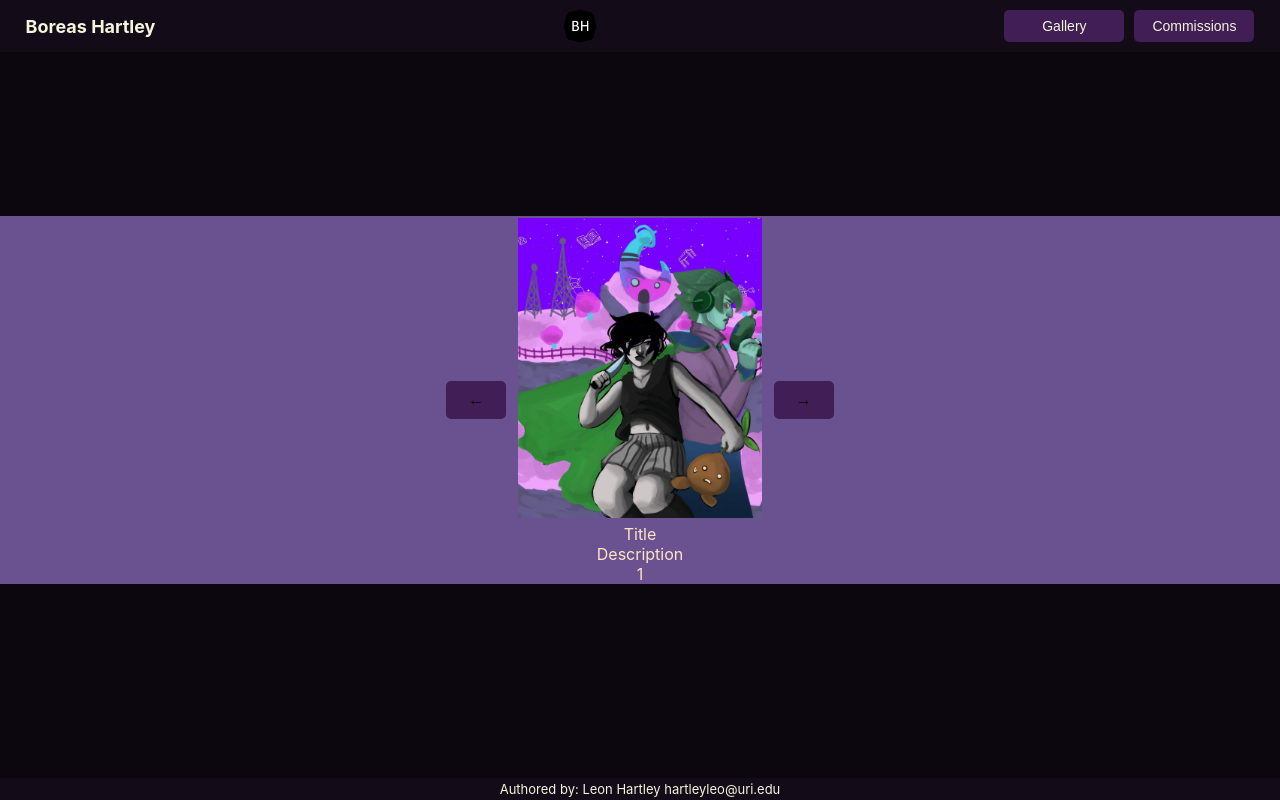
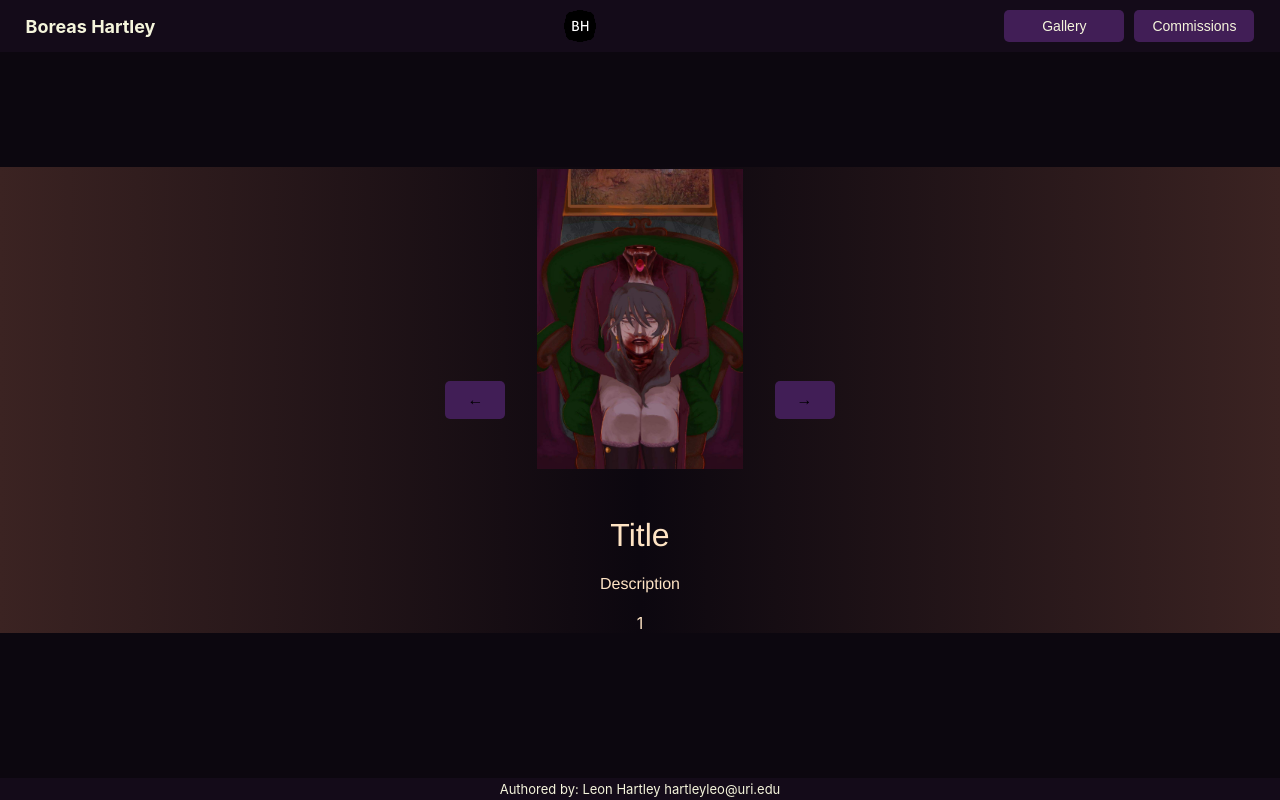
Before and after one commit to hartleyleo/Boreas-Hartley-Portfolio-Site, a React (Create React App) app in the folder portfolio-site/: page / in a window 1280 px wide. Both pictures are taken after a click on the button "Gallery". Built offline with nearby package versions, Linux system fonts and the light colour scheme.

Commit message:
Gallery Carousel working
page has been styled
- NO DATABASE TO KEEP IMAGE OBJECTS YET

```diff
--- a/portfolio-site/src/App.js
+++ b/portfolio-site/src/App.js
@@ -31,7 +31,7 @@ function App() {
       <div className="App-header">
 
         <div className="navbar-container">
-          <div className="navbar-title-container" onClick={() => setPageStateHelper(0)}>
+          <div className="navbar-title-container" onClick={() => { setPageStateHelper(0); setPageTitleHelper("Boreas") }}>
             <div>Boreas Hartley</div>
           </div>
           <div className="navbar-logo"><img alt="logo for website" src={logo} /></div>
--- a/portfolio-site/src/Components/GalleryCarousel.js
+++ b/portfolio-site/src/Components/GalleryCarousel.js
@@ -1,4 +1,4 @@
-import React, { useState, useEffect } from 'react';
+import React, { useState } from 'react';
 
 import calculateAverageRGB from '../JS/customFunctions';
 
@@ -8,9 +8,9 @@ const TabContent = ({ image }) => {
       <div>
           <img id="image-carousel-image" className="carousel-image" alt="instagram post for website" src={image} />
           <div className="gallery-info-container">
-            <div className="gallery-info-title">
+            <h1 className="gallery-info-title">
               Title
-            </div>
+            </h1>
             <div className="gallery-info-description">
               Description
             </div>
@@ -40,15 +40,26 @@ const GalleryCarousel = ({ image }) => {
     });
   };
 
-  calculateAverageRGB(image).then(avgRGB => {
+  // Promise object follow up to get the values returned to the averageRGB
+  calculateAverageRGB(image[activeTab - 1]).then(avgRGB => {
       setAverageRGB(avgRGB);
   }).catch(error => {
       console.error('Error calculating average RGB:', error);
   });
 
+  // Styling used for the the background color of the tab
   let tabStyle = {
-      backgroundColor: `rgb(${averageRGB.r}, ${averageRGB.g}, ${averageRGB.b})`
+    backgroundColor: `rgb(${averageRGB.r}, ${averageRGB.g}, ${averageRGB.b})`,
+    background: `linear-gradient(to left, rgba(${averageRGB.r}, ${averageRGB.g}, ${averageRGB.b}, 1), rgba(${averageRGB.r}, ${averageRGB.g}, ${averageRGB.b}, 0) 50%, rgba(${averageRGB.r}, ${averageRGB.g}, ${averageRGB.b}, 1))`,
   };
+
+  // let tabStyle = {
+  //   backgroundColor: `rgb(${averageRGB.r}, ${averageRGB.g}, ${averageRGB.b})`,
+  //   background: `linear-gradient(to left, rgba(${averageRGB.r}, ${averageRGB.g}, ${averageRGB.b}, 0), rgba(${averageRGB.r}, ${averageRGB.g}, ${averageRGB.b}, 1) 50%, rgba(${averageRGB.r}, ${averageRGB.g}, ${averageRGB.b}, 0))`
+  // };
+
+
+
 
   return (
     <div className="carousel-container" style={tabStyle}>
@@ -58,27 +69,27 @@ const GalleryCarousel = ({ image }) => {
 
           {activeTab === 1 &&
               <div>
-                  <TabContent image={image}/> 1
+                  <TabContent image={image[0]}/> 1
               </div>
           }
           {activeTab === 2 &&
               <div>
-                  <TabContent image={image}/> 2
+                  <TabContent image={image[1]}/> 2
               </div>
           }
           {activeTab === 3 &&
               <div>
-                  <TabContent image={image}/> 3
+                  <TabContent image={image[2]}/> 3
               </div>
           }
           {activeTab === 4 &&
               <div>
-                  <TabContent image={image}/> 4
+                  <TabContent image={image[3]}/> 4
               </div>
           }
           {activeTab === 5 &&
               <div>
-                  <TabContent image={image}/> 4
+                  <TabContent image={image[4]}/> 4
               </div>
           }
         <button onClick={() => handleTabChange('right')} className="Next-Button">→</button>
--- a/portfolio-site/src/GalleryPage.js
+++ b/portfolio-site/src/GalleryPage.js
@@ -5,7 +5,11 @@ import React, { useState } from 'react';
 
 import calculateAverageRGB from './JS/customFunctions';
 
-import imagePath from './Media/Images/02.JPG';
+import imagePath0 from './Media/Images/00.JPG';
+import imagePath1 from './Media/Images/01.JPG';
+import imagePath2 from './Media/Images/02.JPG';
+import imagePath3 from './Media/Images/03.JPG';
+import imagePath4 from './Media/Images/04.JPG';
 
 
 const GalleryPage = ({image}) => {
@@ -26,7 +30,7 @@ const GalleryPage = ({image}) => {
 
     return (
         <div className="gallery-page" >
-            <GalleryCarousel image={image}></GalleryCarousel>
+            <GalleryCarousel image={[imagePath0, imagePath1, imagePath2, imagePath3, imagePath4]}></GalleryCarousel>
         </div>
     );
 
--- a/portfolio-site/src/Stylesheets/App.css
+++ b/portfolio-site/src/Stylesheets/App.css
@@ -132,7 +132,7 @@
 .Next-Button {
   font-size: 16px;
   padding: 10px 20px;
-  margin: 0 10px;
+  margin: 0 30px;
   border: none;
   border-radius: 5px;
   cursor: pointer;
@@ -170,6 +170,27 @@ h2 {
   font-weight: 100;
 }
 
+.gallery-info-container {
+  width: 100%;
+  margin: 20px auto;
+  color:bisque;
+  display: flex;
+  flex-direction: column;
+  align-items: center;
+  justify-content: center;
+}
+
+.gallery-info-title {
+  font-weight: 100;
+  font-family: "Helvetica Neue", Helvetica, Arial, sans-serif;
+}
+
+.gallery-info-description {
+  font-family: "Helvetica Neue", Helvetica, Arial, sans-serif;
+}
+
+
+
 @keyframes danceAnimation {
   0% {
     transform: translateY(0);
```
